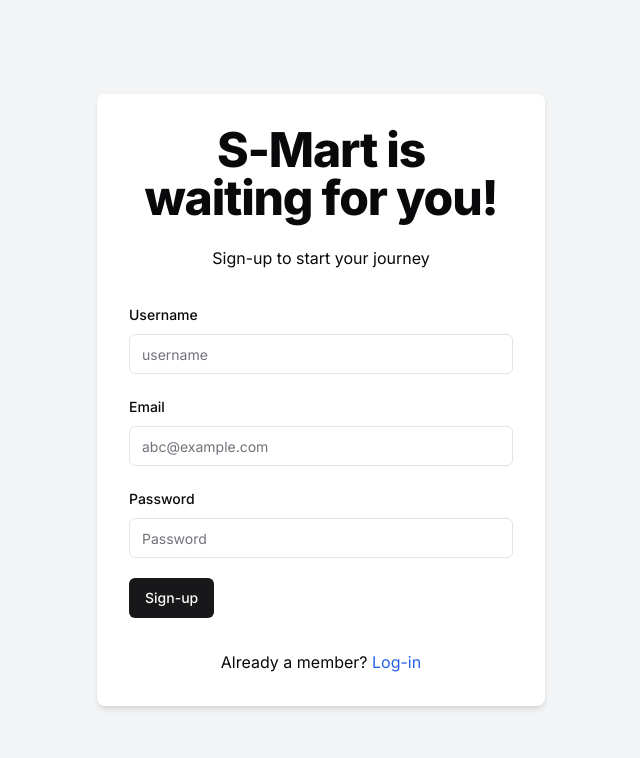
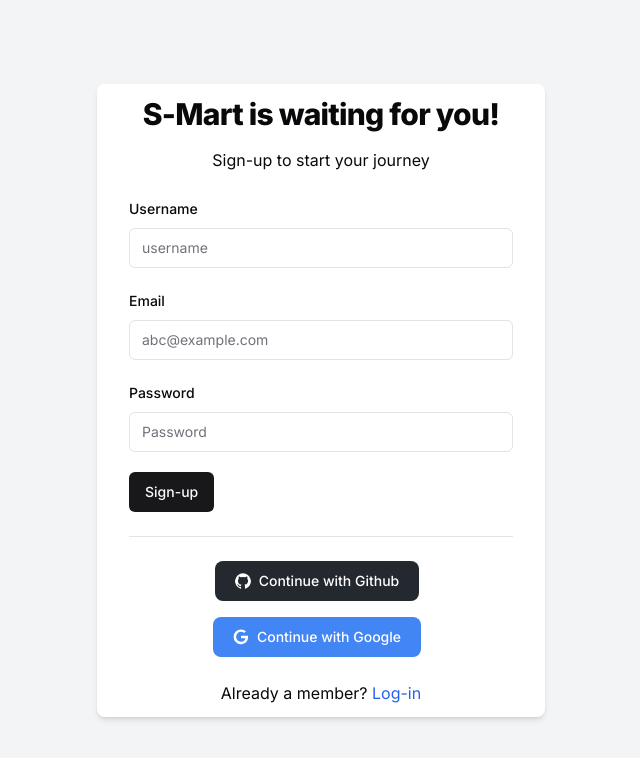
Before and after one commit to its-shivam1008/s-mart, a Next.js app: page /sign-up in a window 1280 px wide. Shown: the top 758 px of the page, without its empty margins (319-959 px from the left). Built offline with nearby package versions, Linux system fonts and the light colour scheme; no server answers.

Commit message:
google and github buttons added

```diff
--- a/app/(auth)/sign-up/page.tsx
+++ b/app/(auth)/sign-up/page.tsx
@@ -111,9 +111,9 @@
 
   return (
     <div className='flex justify-center items-center min-h-screen bg-gray-100'>
-        <div className='w-full max-w-md p-8 space-y-8 bg-white rounded-lg shadow-md'>
+        <div className='w-full max-w-md px-8 py-3 space-y-6 bg-white rounded-lg shadow-md'>
             <div className='text-center'>
-                <h1 className='text-3xl font-extrabold tracking-tight lg:text-5xl mb-6'>
+                <h1 className='text-2xl font-extrabold tracking-tight lg:text-3xl mb-4'>
                     S-Mart is waiting for you!
                 </h1>
                 <p className='mb-4'>Sign-up to start your journey</p>
@@ -182,6 +182,21 @@
                     </Button>
                 </form>
             </Form>
+            <hr />
+            <div className='flex justify-center items-center flex-col space-y-2'>
+            <button onClick={() => { loginAndRedirecting("github") }} type="button" className="text-white bg-[#24292F] hover:bg-[#24292F]/90 focus:ring-4 focus:outline-none focus:ring-[#24292F]/50 font-medium rounded-lg text-sm px-5 py-2.5 text-center inline-flex items-center dark:focus:ring-gray-500 dark:hover:bg-[#050708]/30 me-2 mb-2">
+                            <svg className="w-4 h-4 me-2" aria-hidden="true" xmlns="http://www.w3.org/2000/svg" fill="currentColor" viewBox="0 0 20 20">
+                                <path fillRule="evenodd" d="M10 .333A9.911 9.911 0 0 0 6.866 19.65c.5.092.678-.215.678-.477 0-.237-.01-1.017-.014-1.845-2.757.6-3.338-1.169-3.338-1.169a2.627 2.627 0 0 0-1.1-1.451c-.9-.615.07-.6.07-.6a2.084 2.084 0 0 1 1.518 1.021 2.11 2.11 0 0 0 2.884.823c.044-.503.268-.973.63-1.325-2.2-.25-4.516-1.1-4.516-4.9A3.832 3.832 0 0 1 4.7 7.068a3.56 3.56 0 0 1 .095-2.623s.832-.266 2.726 1.016a9.409 9.409 0 0 1 4.962 0c1.89-1.282 2.717-1.016 2.717-1.016.366.83.402 1.768.1 2.623a3.827 3.827 0 0 1 1.02 2.659c0 3.807-2.319 4.644-4.525 4.889a2.366 2.366 0 0 1 .673 1.834c0 1.326-.012 2.394-.012 2.72 0 .263.18.572.681.475A9.911 9.911 0 0 0 10 .333Z" clipRule="evenodd" />
+                            </svg>
+                            Continue with Github
+            </button>
+            <button onClick={() => { loginAndRedirecting("google") }} type="button" className="text-white bg-[#4285F4] hover:bg-[#4285F4]/90 focus:ring-4 focus:outline-none focus:ring-[#4285F4]/50 font-medium rounded-lg text-sm px-5 py-2.5 text-center inline-flex items-center dark:focus:ring-[#4285F4]/55 me-2 mb-2">
+                <svg className="w-4 h-4 me-2" aria-hidden="true" xmlns="http://www.w3.org/2000/svg" fill="currentColor" viewBox="0 0 18 19">
+                    <path fillRule="evenodd" d="M8.842 18.083a8.8 8.8 0 0 1-8.65-8.948 8.841 8.841 0 0 1 8.8-8.652h.153a8.464 8.464 0 0 1 5.7 2.257l-2.193 2.038A5.27 5.27 0 0 0 9.09 3.4a5.882 5.882 0 0 0-.2 11.76h.124a5.091 5.091 0 0 0 5.248-4.057L14.3 11H9V8h8.34c.066.543.095 1.09.088 1.636-.086 5.053-3.463 8.449-8.4 8.449l-.186-.002Z" clipRule="evenodd" />
+                </svg>
+                Continue with Google
+            </button>
+            </div>
             <div className='text-center mt-4'>
                 <p>
                     Already a member?{' '}
```
